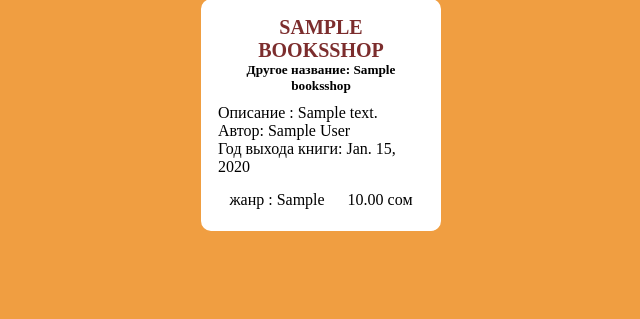
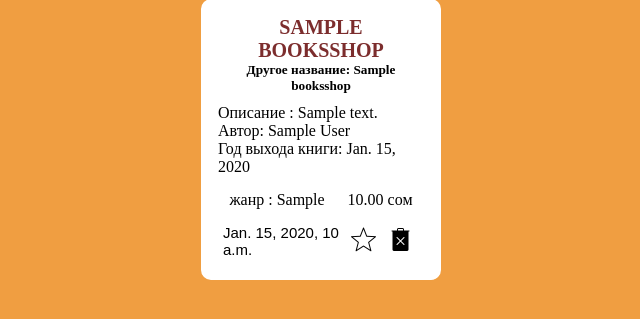
Before and after one commit to Dkukushka/todo-python, a Django app: page /books in a window 1280 px wide. Shown: the part 309-628 px from the top of the page, without its empty margins (329-969 px from the left). Run offline with Django 3.2, Linux system fonts and the light colour scheme; tables that the repository leaves empty hold one stand-in row (values such as "Sample post").

Commit message:
added books deletion

```diff
--- a/main/static/styles/books.model.css
+++ b/main/static/styles/books.model.css
@@ -103,3 +103,27 @@ h3{
     display: flex;
     flex-direction: row;
 }
+.books_item_footer{
+    display: flex;
+    justify-content: space-between;
+    align-items: center;
+    padding: 10px 5px 5px 5px;
+}
+.books_item_footer p{
+    font-size: 15px;
+    font-family: sans-serif;
+}
+.change_buttons{
+    display: flex;
+
+}
+.books_item_footer img{
+    width: 25px;
+    height: 25px;
+    margin: 0 6px;
+    cursor: pointer;
+}
+.books_item.marked{
+    background-color: #ffe082;
+    border: 2px solid #fad66a;
+}
--- a/main/templates/books.html
+++ b/main/templates/books.html
@@ -46,6 +46,13 @@
                 <p>жанр : {{ books.genre}}</p>
                 <p>{{books.price}} сом</p>
             </div>
+            <div class="books_item_footer">
+                <p>{{books.date}}</p>
+                <div class="change_buttons">
+                    <a href=""></a><img src="../static/icons/star-50.png" width="25px" height="25px" alt="" /></a>
+                    <a href="{% url 'delete-books' books.id %}"><img src="../static/icons/delete50.png" width="25px" height="25px" alt="" /></a>
+                </div>
+            </div>
         </div>
         {% endfor %}
     </div>
--- a/main/views.py
+++ b/main/views.py
@@ -52,3 +52,8 @@ def unmark_todo(request,id):
     todo.is_favorite = False
     todo.save()
     return redirect(test)
+
+def delete_books(request,id):
+    book = BooksShop.objects.get(id=id)
+    book.delete()
+    return redirect(books)
--- a/toDo/urls.py
+++ b/toDo/urls.py
@@ -29,6 +29,7 @@ urlpatterns = [
     path("add-books",add_books, name = "add-books"),
     path("delete-todo/<id>/",delete_todo, name="delete-todo"),
     path("mark-todo/<id>/", mark_todo, name = "mark-todo"),
-    path("unmark-todo/<id>/", unmark_todo, name = "unmark-todo")
+    path("unmark-todo/<id>/", unmark_todo, name = "unmark-todo"),
+    path("delete-books/<id>/",delete_books,name = "delete-books"),
 ]   + static(settings.STATIC_URL,document_root= settings.STATIC_ROOT)\
     + static(settings.MEDIA_URL,document_root = settings.MEDIA_ROOT)
```
